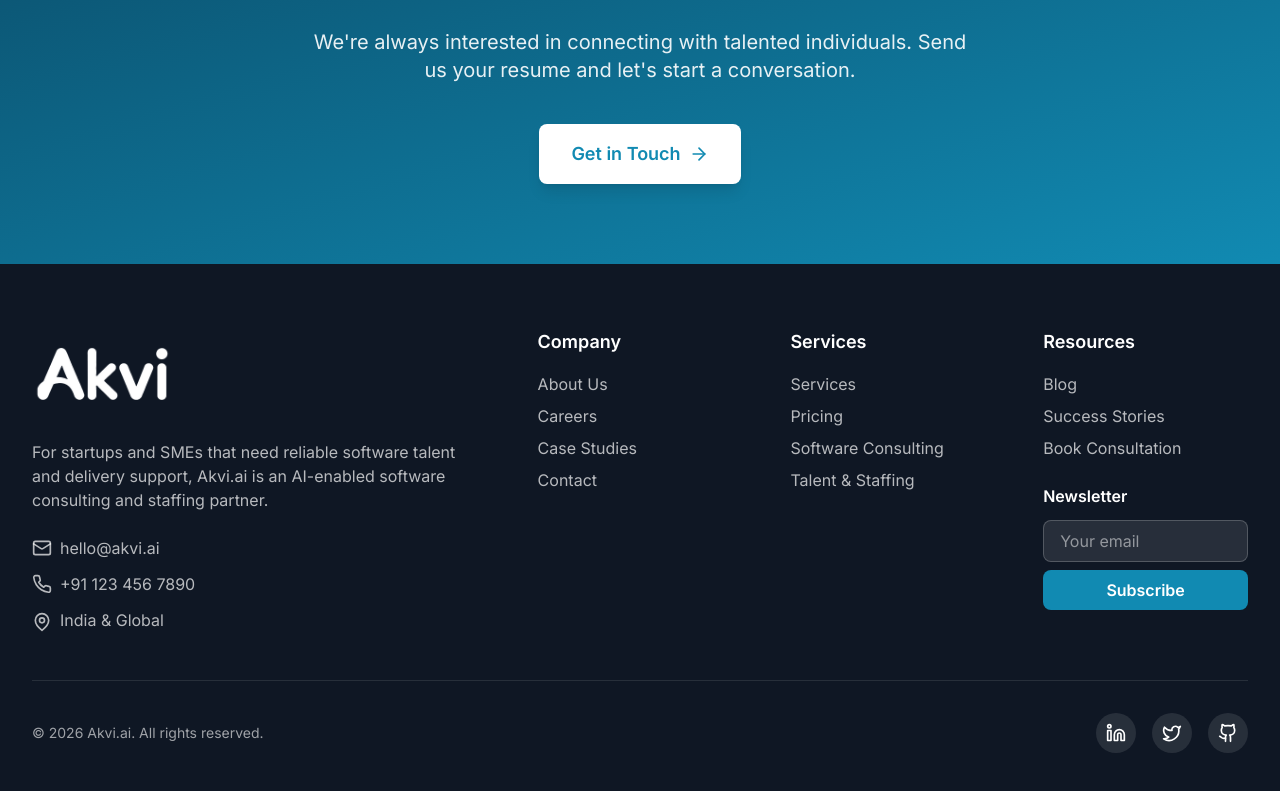
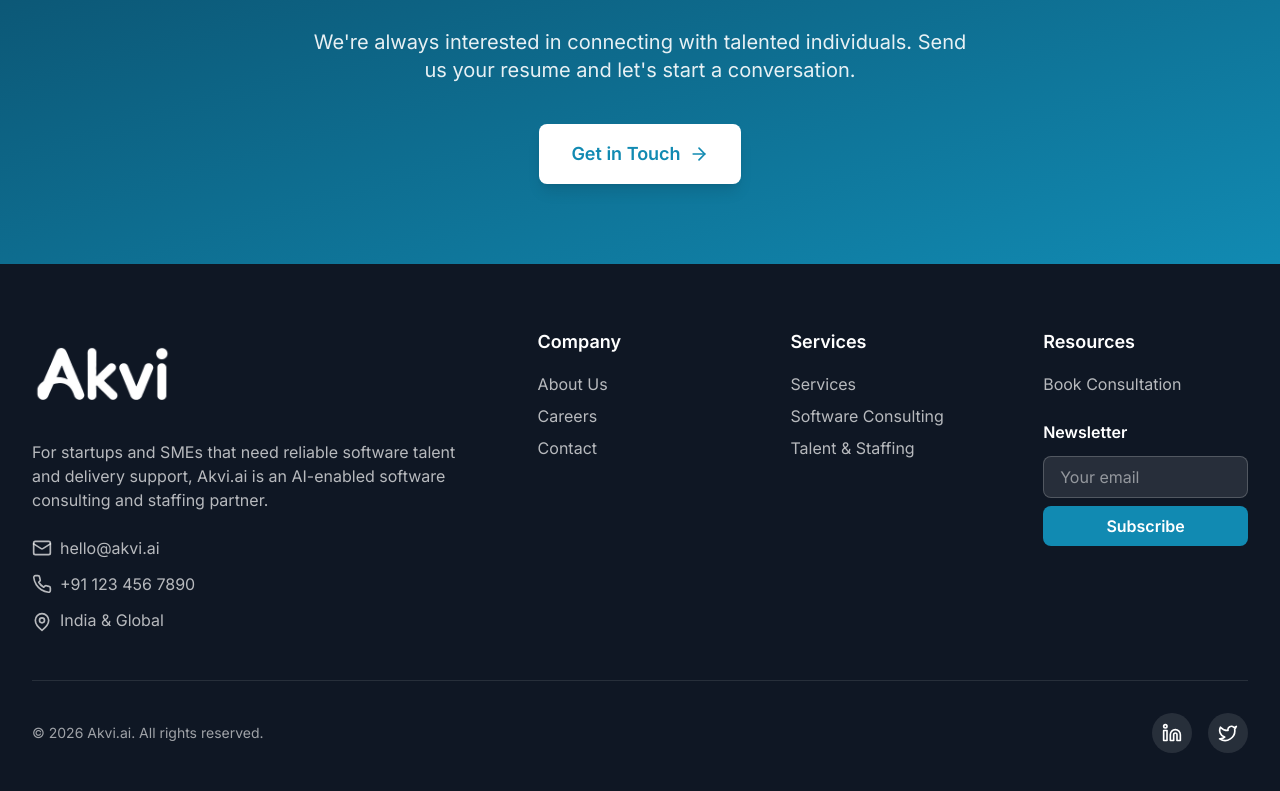
Before and after one commit to buildfast18/akvi.ai, a Next.js app: page /careers in a window 1280 px wide. Shown: the part 1847-2638 px from the top of the page. Built offline with nearby package versions, Linux system fonts and the light colour scheme; no server answers.

Commit message:
Comment extra tab navs

```diff
--- a/components/Footer.tsx
+++ b/components/Footer.tsx
@@ -8,26 +8,25 @@ const footerLinks = {
   company: [
     { href: '/about', label: 'About Us' },
     { href: '/careers', label: 'Careers' },
-    { href: '/case-studies', label: 'Case Studies' },
+    // { href: '/case-studies', label: 'Case Studies' },
     { href: '/contact', label: 'Contact' },
   ],
   services: [
     { href: '/services', label: 'Services' },
-    { href: '/pricing', label: 'Pricing' },
+    // { href: '/pricing', label: 'Pricing' },
     { href: '/services#consulting', label: 'Software Consulting' },
     { href: '/services#staffing', label: 'Talent & Staffing' },
   ],
   resources: [
-    { href: '/blog', label: 'Blog' },
-    { href: '/case-studies', label: 'Success Stories' },
+    // { href: '/blog', label: 'Blog' },
+    // { href: '/case-studies', label: 'Success Stories' },
     { href: '/contact', label: 'Book Consultation' },
   ],
 }
 
 const socialLinks = [
   { icon: Linkedin, href: '#', label: 'LinkedIn' },
-  { icon: Twitter, href: '#', label: 'Twitter' },
-  { icon: Github, href: '#', label: 'GitHub' },
+  { icon: Twitter, href: '#', label: 'Twitter' }
 ]
 
 export default function Footer() {
--- a/components/NavBar.tsx
+++ b/components/NavBar.tsx
@@ -10,9 +10,9 @@ import { motion, AnimatePresence } from 'framer-motion'
 const navItems = [
   { href: '/', label: 'Home', icon: ChevronRight },
   { href: '/services', label: 'Services', icon: ChevronRight },
-  { href: '/case-studies', label: 'Case Studies', icon: ChevronRight },
+  // { href: '/case-studies', label: 'Case Studies', icon: ChevronRight },
   { href: '/about', label: 'About', icon: ChevronRight },
-  { href: '/pricing', label: 'Pricing', icon: ChevronRight },
+  // { href: '/pricing', label: 'Pricing', icon: ChevronRight },
   { href: '/careers', label: 'Careers', icon: ChevronRight },
   { href: '/contact', label: 'Contact', icon: ChevronRight },
 ]
```
